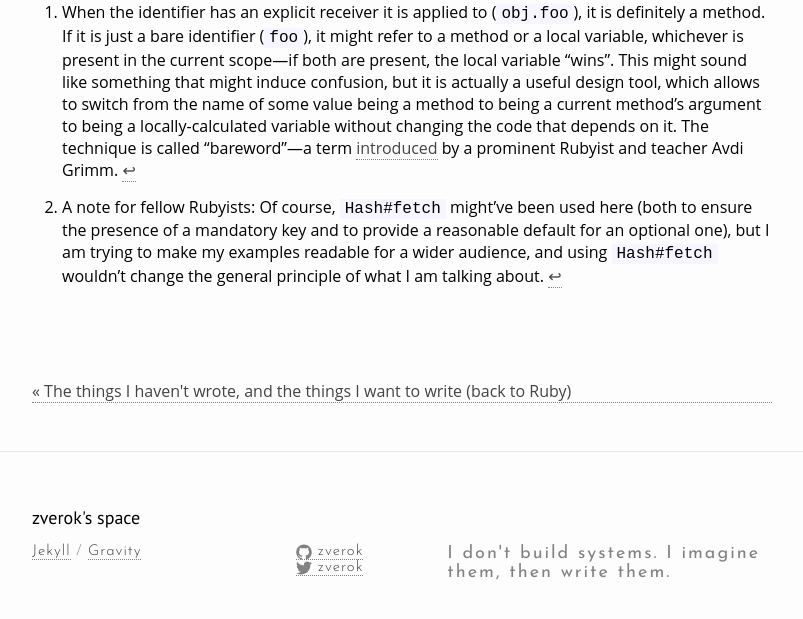
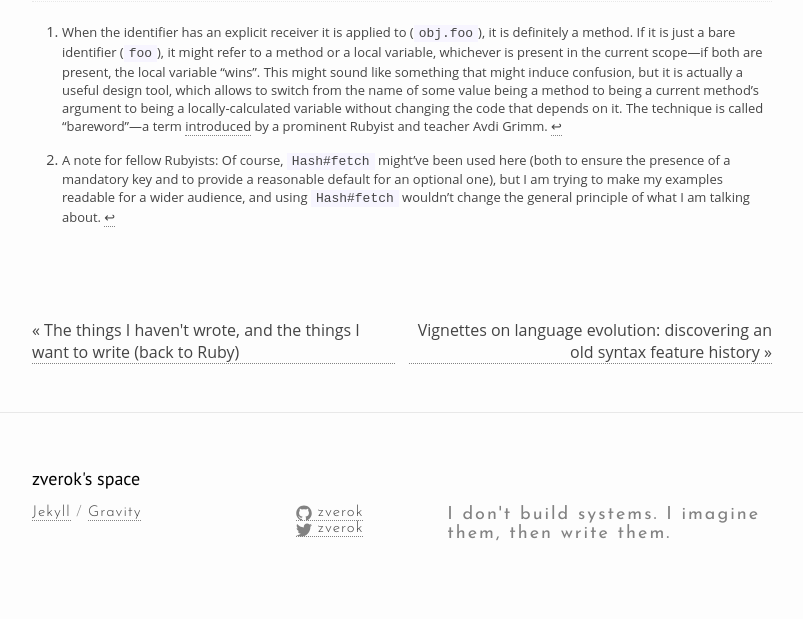
Before and after one commit to zverok/zverok.github.io, a Jekyll site: the page built from _posts/2024-06-14-method-evolution.md, in a window 1280 px wide and 1400 px high, scrolled down 12137 px, cut to the strip 758-1377 px from the top of the window. Shown: the whole strip, without its empty margins (238-1041 px from the left). Built offline with Jekyll 4.4.1, drawn with Linux system fonts in a browser that asks for light colours; nearby versions of some CDN libraries; comment, search, counter and statistics services are not loaded; some of the changed lines change nothing that is shown.

Commit message:
+ Optional arguments

````diff
--- /dev/null
+++ b/_posts/2024-07-01-optional-args.md
@@ -0,0 +1,286 @@
+---
+layout: post
+title:  'Vignettes on language evolution: discovering an old syntax feature history'
+date:   2024-07-01
+description: "One Ruby thing I never noticed before"
+categories: ruby evolution
+comments: true
+image: https://zverok.space/img/2024-07-01/args.png
+---
+
+**One Ruby thing I never noticed before.**
+
+While working on Ruby Evolution-themed [articles](https://zverok.space/blog/2024-06-14-method-evolution.html) (and looking for a shape for the future book), I am starting to look deeper and deeper into the history of the language—and into other languages, too, trying to understand when some solutions became common in the industry, or, vice versa, when something has fallen out of fashion.
+
+With Ruby, I spend a couple of hours now and then looking through the [NEWS](https://github.com/ruby/ruby/tree/master/doc/NEWS)/[Changelog](https://github.com/ruby/ruby/tree/master/doc/ChangeLog) files, making my own structured lists of when something changed, and frequently making some (mostly minuscule) discoveries. Mostly, those “discoveries” are along the lines of “Ah, that’s when it was introduced” or “Wait, it wasn’t always like this.” The latter is sometimes more exciting because I spent a long time with Ruby—since 2004, versions 1.6/1.8. Suddenly remembering that a syntax that I am now taking for granted and feeling “natural” wasn’t that way sometimes feels like clarifying your childhood memories.
+
+It is rare that I notice something introduced a long time ago that I was not aware of, even more rare with core syntax features and not some convenient yet rarely needed method.
+
+But recently, just that happened.
+
+## The feature
+
+In the [NEWS file for Ruby 1.9.1](https://github.com/ruby/ruby/blob/master/doc/NEWS/NEWS-1.9.1#language-core-changes-)[^1], there is a concise note:
+
+[^1]: The version history before Ruby 2.0 is quite complicated. Commonly used were versions 1.6, then 1.8 (with odd minor versions, like 1.7, considered experimental), but then “patch versions” 1.8.* were introducing a lot of new features, and 1.9.* were several big leaps forward preparing for 2.0, with 1.9.1 being the first stable 1.9 release, and subsequent 1.9.2 and 1.9.3 changing a lot upon it. Since 2.0, version number adjustment is more predictable: each notable version changes minor number, and is released on Christmas each year.
+
+> **Mandatory arguments after optional arguments allowed**
+
+Wait, does it mean what I think it means?
+
+I don’t remember this being possible. So, I try it:
+
+```ruby
+def foo(optional = -100, mandatory)
+  p(optional:, mandatory:)
+end
+
+foo(1, 2) #=> {:optional=>1, :mandatory=>2}
+foo(1)    #=> {:optional=>-100, :mandatory=>1}
+```
+
+Yup, this works.
+
+And works in a reasonable way (that is, if one would consider this order of optional/mandatory arguments reasonable, but we’ll get to it): depending on the count of arguments passed, the language decides when the optional argument should use its default value.
+
+A mandatory argument can even follow several optional ones:
+```ruby
+def foo(optional1 = -100, optional2 = -200, mandatory)
+  p(optional1:, optional2:, mandatory:)
+end
+
+foo(1)        #=> {:optional1=>-100, :optional2=>-200, :mandatory=>1}
+foo(1, 2)     #=> {:optional1=>1, :optional2=>-200, :mandatory=>2}
+foo(1, 2, 3)  #=> {:optional1=>1, :optional2=>2, :mandatory=>3}
+```
+...but the mandatory-after-optional construct might happen only once in the method definition:
+```ruby
+def foo(optional1 = -100, mandatory, optional2 = -200)
+#                                              ^ syntax error, unexpected '=', expecting ')'
+end
+```
+
+OK, so the behavior is simple and predictable, and still, its existence has surprised me. Unlike many other things in Ruby, I never discovered this by myself (even though Ruby has been my primary language for 20 years, and “how to use it to write clean and expressive code” is my main topic of thinking) because the thought that this might be possible never came to me.
+
+Of course, the reason might be that my previous experience with other languages and CS education taught me that “optional arguments in the end” is the only possible choice[^2].
+
+But on the other hand, I can’t, from the top of my head, think of an API that would require this order of arguments. I _vaguely_ remember defining such methods once or twice or seeing them in others’ code, which did something like...
+```ruby
+# So one can use "natural" order of
+#   post('/foo', {'Content-Type': 'JSON'}, 'data')
+#   post('/foo', 'data')
+def post(endpoint, headers, body = nil)
+  headers, body = nil, headers if headers && !body
+  # ...
+end
+
+# ...but I didn't know I could just
+def post(endpoint, headers = nil, body)
+```
+
+...but honestly struggle to remember when that was and whether it was used.
+
+[^2]: For positional arguments, I mean. But at the time and in the languages I learned to program, all arguments were positional.
+
+So, I wanted to know, when this feature was introduced, how was it justified?
+
+<div class="one-ukrainian-thing" markdown="1">
+  <h3>A postcard from 🇺🇦</h3>
+
+  _**Please stop here for a moment.** This is your regular mid-text reminder that I am a living person from Ukraine, with the Russian invasion still ongoing. Please read it._
+
+  **One news item.** Just when I was finishing this article, Russia [bombed a postal company terminal](https://x.com/United24media/status/1807449120681943269) in my home city Kharkiv (as they frequently do, in attempts to cripple civilian logistics and make life in the cities closer to the frontlines unbearable).
+
+  **One piece of context.** [Almost all Ukrainian POWs return from Russian captivity in shocking condition, having been subjected to starvation and torture. This is clearly Kremlin policy.](https://x.com/Biz_Ukraine_Mag/status/1807129810147115167)
+
+  **One fundraiser.** Over 25% of UA territory is contaminated with the explosive objects because of RU invasion. [Please, help us demine UA.](https://x.com/nastasiaKlimash/status/1807370509685760129)
+</div>
+
+## Why? The investigation
+
+I have maintained “[Ruby Changes](https://rubyreferences.github.io/rubychanges/)” for many years and always try to provide the _reason and thinking_ behind each language change ([example](https://rubyreferences.github.io/rubychanges/3.0.html#endless-method-definition)). I don’t rely only on my own reasoning and language intuitions and always check the original bug tracker discussion (or several, sometimes spanning years) that led to the change.
+
+The problem is, deeper down in history, Ruby’s NEWS/Changelog files become more and more concise, eventually losing links to discussion tickets—and actually, before some point in the past, most of the discussions happened on mailing lists and not on the tracker.
+
+So, the only source we can rely upon is, well, the source (code)!
+
+As the feature of allowing mandatory arguments after optional requires support from the parser, the reasonable place to look for the answers is in `parse.y`: the YACC/Bison definition of the Ruby grammar. Looking at [its state at 1.9.1](https://github.com/ruby/ruby/blob/v1_9_1_preview1/parse.y) and squinting hard enough around all the C code embedded into the grammar definition, we can relatively quickly find [the necessary fragment](https://github.com/ruby/ruby/blob/v1_9_1_preview1/parse.y#L4191): the definition of a method arguments node (I skip here all the C code that was embedded into grammar):
+
+```
+f_args    : f_arg ',' f_optarg ',' f_rest_arg opt_f_block_arg
+            | f_arg ',' f_optarg ',' f_rest_arg ',' f_arg opt_f_block_arg
+            | f_arg ',' f_optarg opt_f_block_arg
+            | f_arg ',' f_optarg ',' f_arg opt_f_block_arg
+            | f_arg ',' f_rest_arg opt_f_block_arg
+            | f_arg ',' f_rest_arg ',' f_arg opt_f_block_arg
+            | f_arg opt_f_block_arg
+```
+
+This reads: `f_args` node is a sequence of `f_arg` (defined below as a list of mandatory arguments, just names), then a literal comma, then `f_optarg` (optional arguments with default values), comma, `f_restarg` (the "rest" arguments `*rest`), then optional block argument; or, mandatory arguments, comma, optional, comma, rest, comma, mandatory again, block; or... and so on, you get the idea.
+
+We are interested in the lines when `f_arg` (mandatory arguments) are after the `f_optarg` (optional arguments/arguments with defaults); and via `git blame` we can find the commit where it was introduced: [this one](https://github.com/ruby/ruby/commit/ead9b197be96f9eacf462b5539f71c43422495d0). Fortunately, it even has an identifier for the mailing list discussion (`[ruby-dev:29014]`), which is easy to find in an [online mirror](https://public-inbox.org/ruby-dev/87mzbghkrm.fsf@fsij.org/T/#m1b2d41e34a698d03b43d8462af9ac4b6869972a2). Well, it is an old `ruby-dev` Japanese-language mailing list, but we are blessed with Google Translate, so here is the conversation starter:
+
+> Suddenly, in 1.9, you can omit the first argument (like `TCPServer#initialize`). Isn't it possible to define an optional method as `def m(a=nil, b)`? I thought about it and tried it, but it doesn't seem to work.
+
+So, the API mentioned as one of the possible usages is [TCPServer#initialize](https://docs.ruby-lang.org/en/master/TCPServer.html#method-c-new) of the language standard library, which indeed has a protocol `new([hostname,] port)` (the _first_ argument is optional, the the second is mandatory).
+
+In the ensuing discussion, Matz is initially reluctant to introduce what he considers a questionable possibility but eventually implements it himself. It was not because somebody provided many specific usages for this particular syntax but because the question turned out to be an edge case of the more general change in Ruby 1.9: the possibility of having a singular argument (mandatory or optional) after a _variable number of arguments_:
+
+```ruby
+# Was a syntax error in Ruby 1.8
+# API like:
+#   handle_files '*.rb', '.*js', Compiler
+def handle_files(*extensions, handler)
+#                ^              ^
+#        any number of args   mandatory last
+end
+
+# A usual idiom in Ruby of those days: the last argument is
+# an options dictionary:
+def handle_files(*names, options = {})
+  # ...
+end
+
+# usage:
+handle_files('README.md', 'script.rb', remove: true)
+#                                      ^^^^^^^^^^^^
+# The last part would be treated as `options` dictionary
+```
+The change was introduced in a [large commit](https://github.com/ruby/ruby/commit/9b383bd6cf96e1fe21c41528dec1f3ed508f335b), which doesn’t have a link to some discussion. Nevertheless, it seems to be less inexplicable than the “optional argument before the mandatory.” The `options` dictionary after the variable list of arguments might’ve been the main driver (confirmed in Matz’s [old blog post](https://matz.rubyist.net/20060601.html#p03)), but there are other usages even today, when real keyword arguments replaced the options hash. _I was able to `grep` such occurrences in our production app codebase, in [Rails](https://github.com/rails/rails/blob/v7.1.3.4/actionview/lib/action_view/template/handlers.rb#L31), in [Rubocop](https://github.com/rubocop/rubocop/blob/v1.64.1/spec/support/multiline_literal_brace_helper.rb#L25) — though in very moderate quantities in all of them._
+
+But, if this is possible (and Ruby can properly “understand” that the only argument goes into the last one):
+```ruby
+def foo(*optional, mandatory)
+  p(optional:, mandatory:)
+end
+foo(1) # {:optional=>[], :mandatory=>1}
+foo(1, 2) # {:optional=>[1], :mandatory=>2}
+```
+...then, if just for consistency’s sake, another way to define a method with a variable number of arguments _before the last one_ should be possible, too.  Just in the case of optional arguments, the “variable number” is 0 or 1 (or, more precisely, from 0 to the number of optional arguments defined before the mandatory ones). And so, it happened.
+
+## Is this useful?
+
+As I’ve said earlier, I fail to remember many APIs that I would’ve liked to implement with an optional argument before mandatory (if I’d remembered it existed). The Ruby core API/standard library has, if I am not missing something, two such examples (they might be implemented in C, but the principal existence of such signatures shows when they might be useful): the aforementioned `TCPServer#initialize([hostname,] port)`, and [exec](https://docs.ruby-lang.org/en/master/Kernel.html#method-i-exec) method to run external commands, that has a signature `exec([env, ] command_line, options = {})`—i.e., allows to provide `ENV` for the subprocess. The order here is probably intended to imitate how we do this in the shell:
+```bash
+VERBOZE=1 ruby run_script.rb
+```
+to provide the “natural” order in Ruby:
+```ruby
+exec({'VERBOSE' => 1}, 'ruby run_script.rb')
+```
+
+As with my “theoretical” `post(endpoint, headers = nil, body)` example above, all of those examples seem to solve the conflict between what is perceived as natural for some API: natural ordering vs. what’s natural to omit.
+
+But if we look wider—at the general “mandatory argument after a variable number of other arguments”—it seems to find its usages, as the examples above show. And in the spirit of symmetry that I talked about in the [previous article](https://zverok.space/blog/2024-06-14-method-evolution.html), making this available in method _definitions_ meant that the same syntax became available, say, in variable assignment, so you can just...
+```ruby
+*folders, filename = '/home/zverok/blog/_posts/optional-args.md'.split('/')
+folders #=> ["", "home", "zverok", "blog", "_posts"]
+filename #=> "optional-args.md"
+```
+
+There is another interesting API, though, which maybe not a lot of Rubyists frequently implement, but which is still a part of the language’s abilities, and which makes “last mandatory argument” make sense. It is a redefinition of the indexed assignment operator, where the last argument of `[]=` method is the assigned value, and all before it are parts of the key:
+```ruby
+# With unpacking
+class Multidimensional
+  def []=(*key, value)
+    p(key:, value:)
+  end
+end
+
+m = Multidimensional.new
+m[1, 2, 3] = 4 # {:key=>[1, 2, 3], :value=>4}
+
+# Or with optional in the middle
+class Matrix
+  def []=(col, row=:all, value)
+    puts "Assigning [#{col}:#{row}] = #{value}"
+  end
+end
+
+m = Matrix.new
+m[1, 2] = 3
+# Assigning [1:2] = 3
+m[1] = [4, 5, 6]
+# Assigning [1:all] = [4, 5, 6]
+```
+
+## How others do it
+
+There are very few languages that allow to define methods/functions with optional arguments before (positional) mandatory ones. PHP had this, but rather as a design flaw (`foo(1)` for a function with optional-then-mandatory arguments would still consider the value for the first one is passed, and the second is missing), finally [deprecating](https://php.watch/versions/8.0/deprecate-required-param-after-optional) it in PHP 8.
+
+JS has this, but requires passing an explicit `undefined` to use the optional value:
+```js
+function foo(optional = 1, mandatory) {
+  console.log({optional, mandatory})
+}
+foo(2)            // {optional: 2, mandatory: undefined}
+foo(undefined, 2) // {optional: 1, mandatory: 2}
+```
+
+Python, Kotlin, and Scala all allow other mandatory arguments defined after optional or unpacking ones, but then they can be passed only by name:
+```kotlin
+fun foo(i1: Int, i2: Int = 0, v: String) {
+  println("foo($i1, $i2, $v)")
+}
+
+fun main() {
+  // Type mismatch: inferred type is String but Int was expected
+  // Kotlin can't guess we intend to omit i2
+  t.foo(1, "foo");
+  // Works:
+  t.foo(1, v="foo"); // foo(1, 0, "foo")
+}
+```
+
+If we look at how other languages handle cases like `TCPServer([host,] port)` from above—we might find different solutions, like, [in Python](https://docs.python.org/3/library/socket.html#socket.create_connection) it is passing a _tuple_ of `(host, port)` as one argument, where `host` can be `''`; while, say, NodeJS [just inverts](https://nodejs.org/api/net.html#serverlistenport-host-backlog-callback) the order to `(port [, host])`. Anyway, the direct need for such APIs seems to be rare enough to not be too bothered.
+
+It is interesting to note here that newer languages strive to avoid the question altogether: Rust, Zig, Nim, and Go all made a choice of not allowing optional arguments at all, instead asking their users to use param structs (maybe with default initializers for some fields—here is [Zig’s version](https://github.com/ziglang/zig/issues/485#issuecomment-440489525)). This, and other approaches to pass named arguments to indicate their meaning rather than using positional ones, seem to become the most widespread solution for defining APIs with many parameters with non-trivial defaults and order.
+
+In other cases (like in Java's [ServerSocket](https://docs.oracle.com/javase/8/docs/api/java/net/ServerSocket.html)), a possibility to have several definitions for the same method might be used instead, just defining several versions of the method to be chosen based on the actual arguments provided instead of one with many optional arguments.
+
+The one last case I was curious about is how other languages handle the “indexed assignment” operator redefinition. Here, Python just gathers the entire key in one tuple, thus removing the question of defaults and unpackings (or, rather, moving it into an imperative logic inside the method `if len(key) ...` and so on):
+
+```py
+class Multidimensional:
+  def __setitem__(self, key, value):
+    print(f'{key=}, {value=}')
+
+m = Multidimensional()
+
+m[1, 2, 3, 4] = 5
+# key=(1, 2, 3, 4), value=5
+```
+
+...while Kotlin actually does a “trick”:
+
+```kotlin
+class Multidimensional {
+  operator fun set(i1: Int, i2: Int = 0, v: String) {
+    println("set[$i1, $i2] = $v")
+  }
+}
+
+fun main() {
+  var m = Multidimensional();
+  // Works, doesn't require an explicit name for v!
+  m[1] = "foo";      // set[1, 0] = "foo"
+}
+```
+
+## So what?
+
+Unlike the “[Useless Ruby Sugar](https://zverok.space/blog/2024-01-23-syntax-sugar-fin.html)” series, this text is dedicated to a syntax feature that is neither new nor overwhelmingly expressive. I think it might have its usages (in the upcoming months, I’ll try to reflect more on code I write to understand where it might be appropriate), and a bigger feature of allowing a singular argument after unpacked one definitely has some.
+
+What I was trying to do here is rather show how the design emerges, what choices are made, and how they might be different for similar programming languages, and how uncovering those choices many years after might be similar to a mystery investigation.
+
+Hope you enjoyed it.
+
+---
+
+**Thank you for reading. Please support Ukraine with your donations and lobbying for military and humanitarian help. [Here](https://war.ukraine.ua/), you'll find a comprehensive information source and many links to state and private funds accepting donations.**
+
+**If you don't have time to process it all, donating to [Come Back Alive](https://savelife.in.ua/en/) foundation is always a good choice.**
+
+**If you've found the post (or some of my previous work) useful, I have a [Buy Me A Coffee account](https://www.buymeacoffee.com/zverok) now—including subscription options with secret posts! Till the end of the war, 100% of payments to it (if any) would be spent on my or my brothers' necessary equipment or sent to one of the funds above.**
+
+<iframe src="https://zverok.substack.com/embed" width="480" height="320" style="border:1px solid #EEE; background:white;" frameborder="0" scrolling="no"></iframe>
--- a/css/style.scss
+++ b/css/style.scss
@@ -697,4 +697,13 @@
       font-size: 1.1em;
     }
   }
+
+  .footnotes {
+    border-top: 1px $d-grey-color-light dotted;
+    padding-top: 20px;
+    font-size: 0.9em;
+    color: $l-link-color;
+
+    p { font-size: 0.9em;  }
+  }
 }
````
Also changed, not shown: img/2024-07-01/arguments.png (added).
